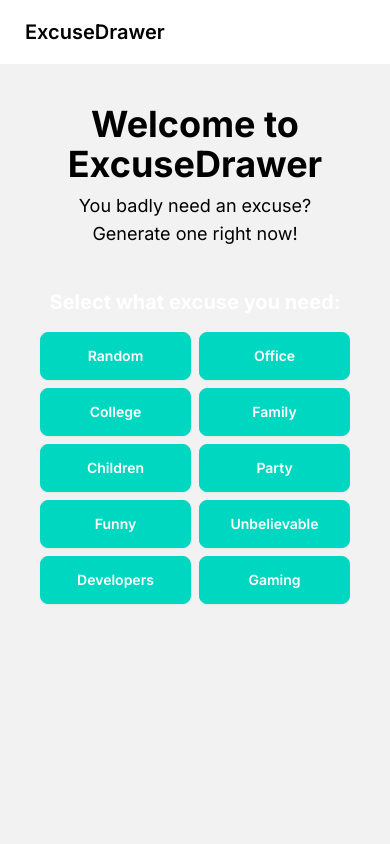
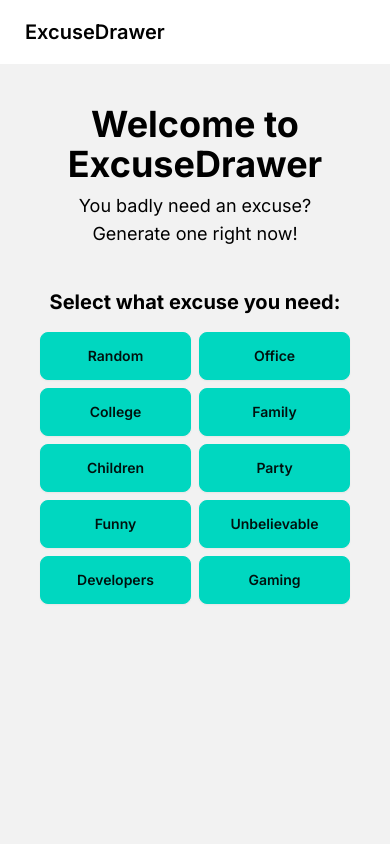
Before and after one commit to thekovie/UXSTaft2023-DevDeptApp-NINO, a Next.js app: page / in a window 390 px wide. Shown: the top 844 px of the page. Built offline with nearby package versions, Linux system fonts and the light colour scheme; no server answers.

Commit message:
fix: responsive colors

```diff
--- a/src/app/components/ExcuseResult.tsx
+++ b/src/app/components/ExcuseResult.tsx
@@ -17,18 +17,18 @@ const ExcuseResult = ( {id, excuse, category}: Excuse ) => {
     <div>
         <div className="flex flex-col sm:flex-row justify-between mt-12">
             <div>
-                <p className="text-center sm:text-xl sm:text-left font-normal text-white">Here is an excuse for you:</p>
+                <p className="text-center sm:text-xl sm:text-left font-normal">Here is an excuse for you:</p>
             </div>
             <div className="flex justify-center sm:justify-normal">
-                <p className="sm:text-xl font-bold text-white">Category:</p>
-                <p className="sm:text-xl font-normal ml-1 text-white">{ category }</p>
+                <p className="sm:text-xl font-bold">Category:</p>
+                <p className="sm:text-xl font-normal ml-1">{ category }</p>
             </div>
         </div>
         <div className="flex flex-col justify-center mt-4 rounded-lg">
-            <button className="btn btn-outline text-xl sm:text-2xl font-normal h-full p-4 text-white text-center" onClick={() => CopyToClipboard(excuse)}>
+            <button className="btn btn-outline btn-accent text-xl sm:text-2xl font-normal h-full p-4 text-center" onClick={() => CopyToClipboard(excuse)}>
                 { excuse }
             </button>
-            <p className="text-center text-white text-md mt-6">Click on the excuse to copy it to your clipboard!</p>
+            <p className="text-center text-md mt-6">Click on the excuse to copy it to your clipboard!</p>
         </div>
     </div>
   )
--- a/src/app/components/GenerateExcuse.tsx
+++ b/src/app/components/GenerateExcuse.tsx
@@ -36,36 +36,36 @@ const GenerateExcuse = () => {
   return (
     <div>
       <div className="flex flex-col justify-center mt-10">
-        <p className="text-xl font-bold text-white text-center">Select what excuse you need:</p>
+        <p className="text-xl font-bold text-center">Select what excuse you need:</p>
         <div className="choices grid grid-cols-2 sm:grid-cols-5 gap-2 mt-4">
-          <button className="btn btn-accent text-white" onClick={() => getExcuse("")}>
+          <button className="btn btn-accent" onClick={() => getExcuse("")}>
             Random
           </button>
-          <button className="btn btn-accent text-white" onClick={() => getExcuse("office")}>
+          <button className="btn btn-accent" onClick={() => getExcuse("office")}>
             Office
           </button>
-          <button className="btn btn-accent text-white" onClick={() => getExcuse("college")}>
+          <button className="btn btn-accent" onClick={() => getExcuse("college")}>
             College
           </button>
-          <button className="btn btn-accent text-white" onClick={() => getExcuse("family")}>
+          <button className="btn btn-accent" onClick={() => getExcuse("family")}>
             Family
           </button>
-          <button className="btn btn-accent text-white" onClick={() => getExcuse("children")}>
+          <button className="btn btn-accent" onClick={() => getExcuse("children")}>
             Children
           </button>
-          <button className="btn btn-accent text-white" onClick={() => getExcuse("party")}>
+          <button className="btn btn-accent" onClick={() => getExcuse("party")}>
             Party
           </button>
-          <button className="btn btn-accent text-white" onClick={() => getExcuse("funny")}>
+          <button className="btn btn-accent" onClick={() => getExcuse("funny")}>
             Funny
           </button>
-          <button className="btn btn-accent text-white" onClick={() => getExcuse("unbelievable")}>
+          <button className="btn btn-accent" onClick={() => getExcuse("unbelievable")}>
             Unbelievable
           </button>
-          <button className="btn btn-accent text-white" onClick={() => getExcuse("developers")}>
+          <button className="btn btn-accent" onClick={() => getExcuse("developers")}>
             Developers
           </button>
-          <button className="btn btn-accent text-white" onClick={() => getExcuse("gaming")}>
+          <button className="btn btn-accent" onClick={() => getExcuse("gaming")}>
             Gaming
           </button>
         </div>
```
